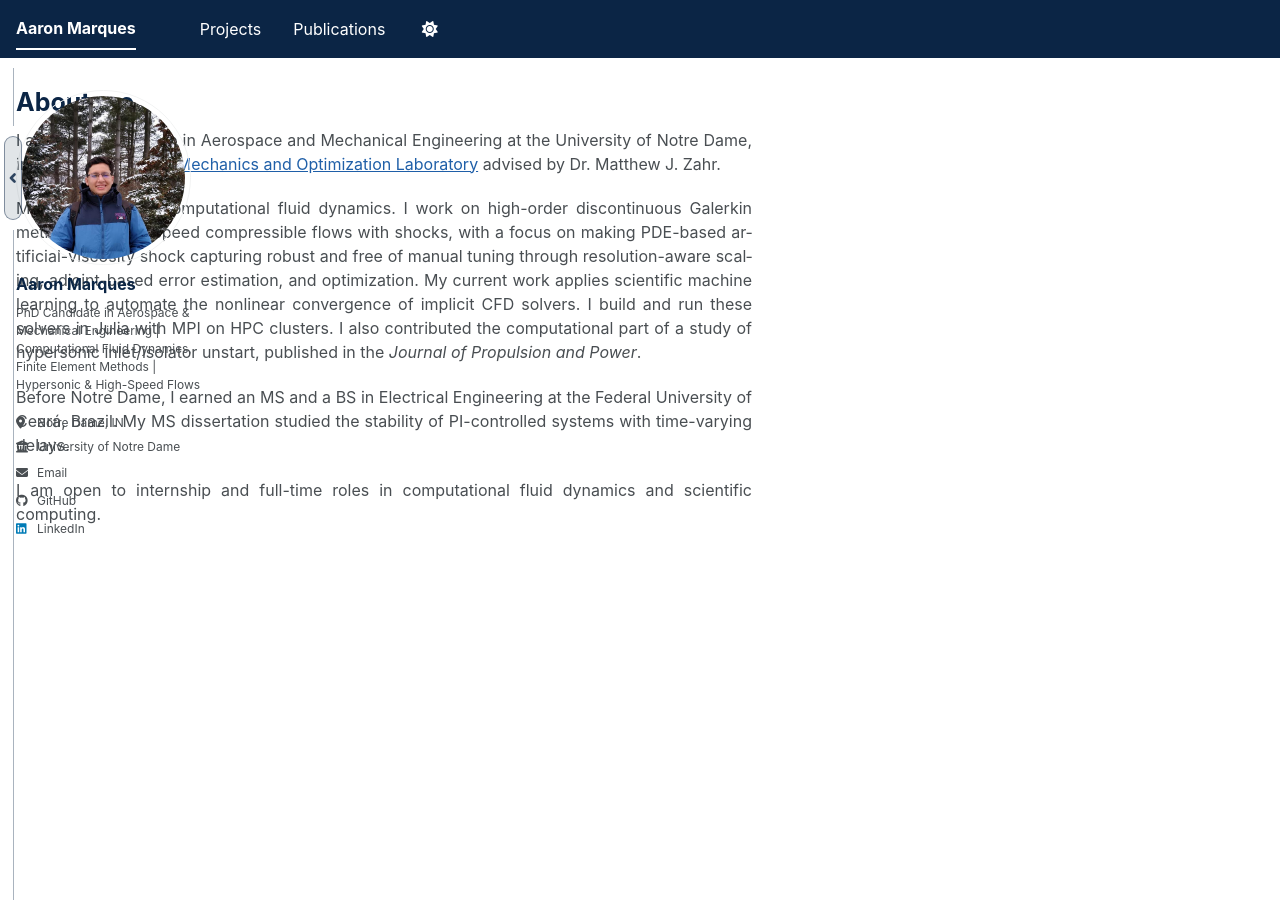
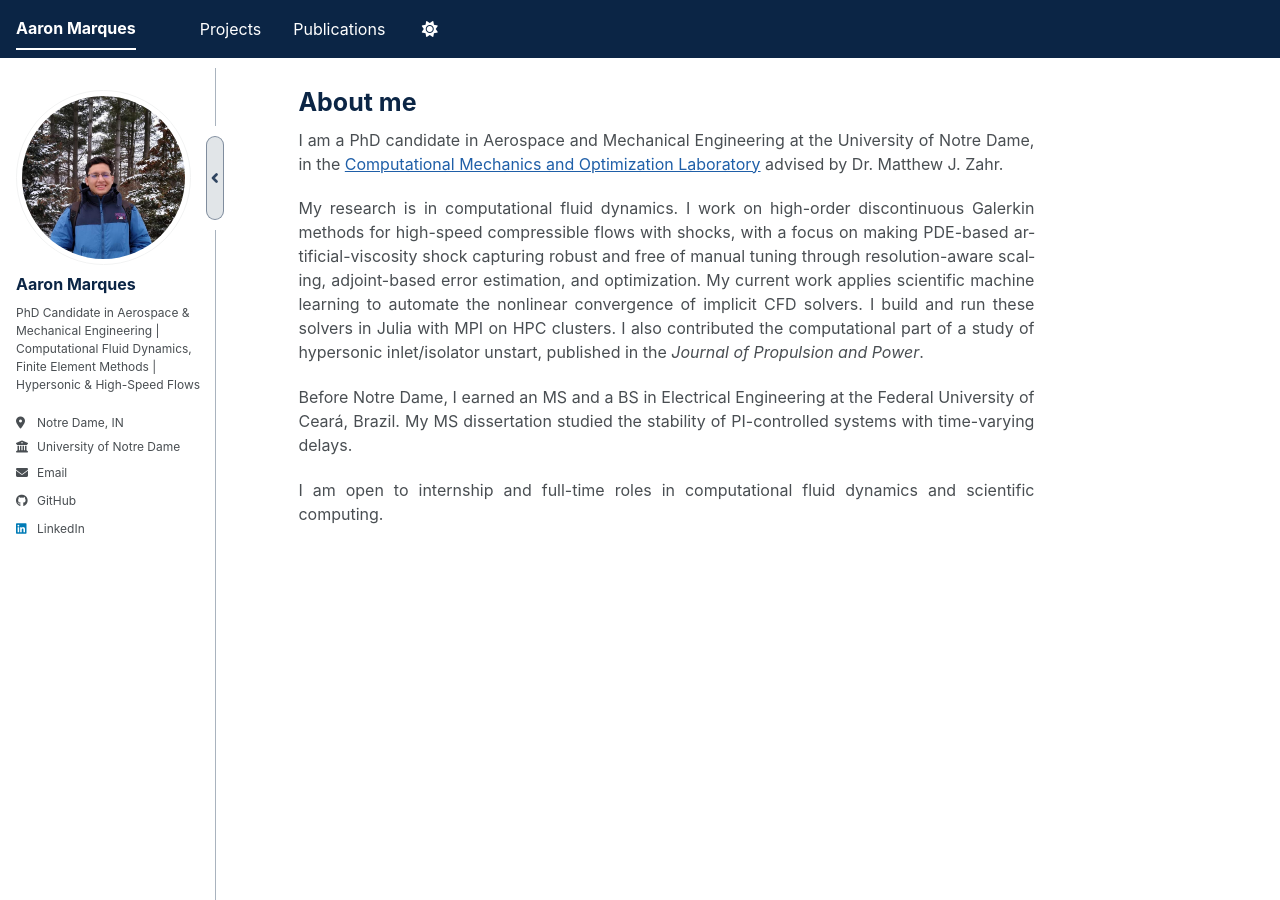
Before and after one commit to aaronmqs/aaronmqs.github.io, a Jekyll site: the page built from _pages/about.md, in a window 1280 px wide. Built offline with Jekyll 4.4.1, drawn with Linux system fonts in a browser that asks for light colours; a style sheet for code colours, icons or effects is not loaded.

Commit message:
Fix text column overlap and center it between the side panels

```diff
--- a/_sass/_custom.scss
+++ b/_sass/_custom.scss
@@ -111,33 +111,13 @@ html {
   max-width: 46em;
 }
 
-.page__inner-wrap,
+/* ".page .page__inner-wrap": the theme floats the column left with that
+   selector, so a plain ".page__inner-wrap" rule cannot center it */
+.page .page__inner-wrap,
 body.sidebar-hidden .archive {
+  float: none;
   margin-left: auto;
   margin-right: auto;
-}
-
-/* On a wide screen the profile column and the contents box both sit in the
-   margins (both are fixed), so the text column is centered on the window
-   itself. Below 1280px there is not room for that, and the column stays
-   centered in the space between the two. */
-@media screen and (min-width: 80em) {
-  .page,
-  .archive,
-  .page:has(.sidebar__right),
-  body.sidebar-hidden .page:has(.sidebar__right) {
-    float: none;
-    width: 100%;
-    margin-left: 0;
-    margin-right: 0;
-    padding-left: 0;
-    padding-right: 0;
-  }
-
-  .archive {
-    margin-left: auto;
-    margin-right: auto;
-  }
 }
 
 /* No footer (GitHub/Feed links, credits, sitemap) */
```
